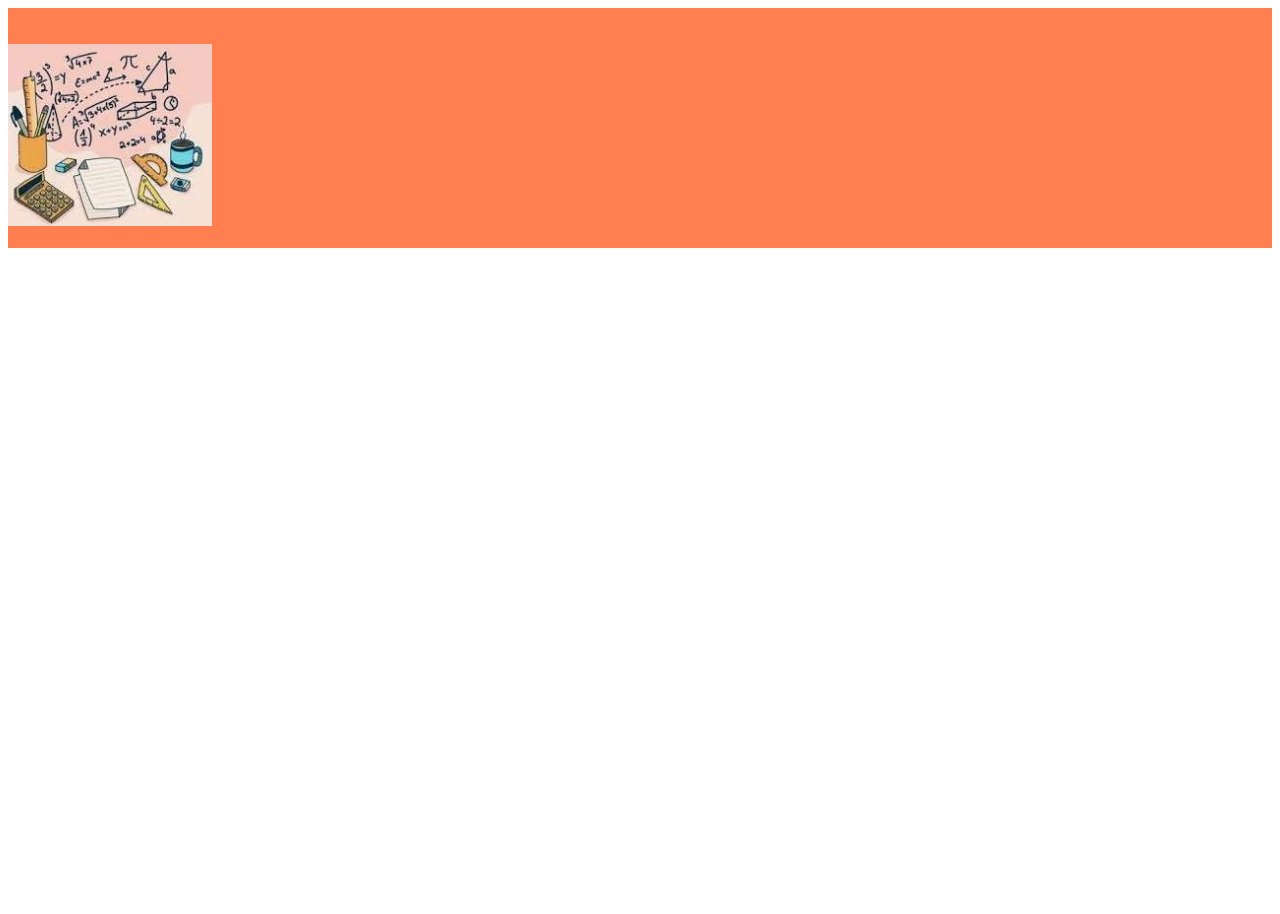
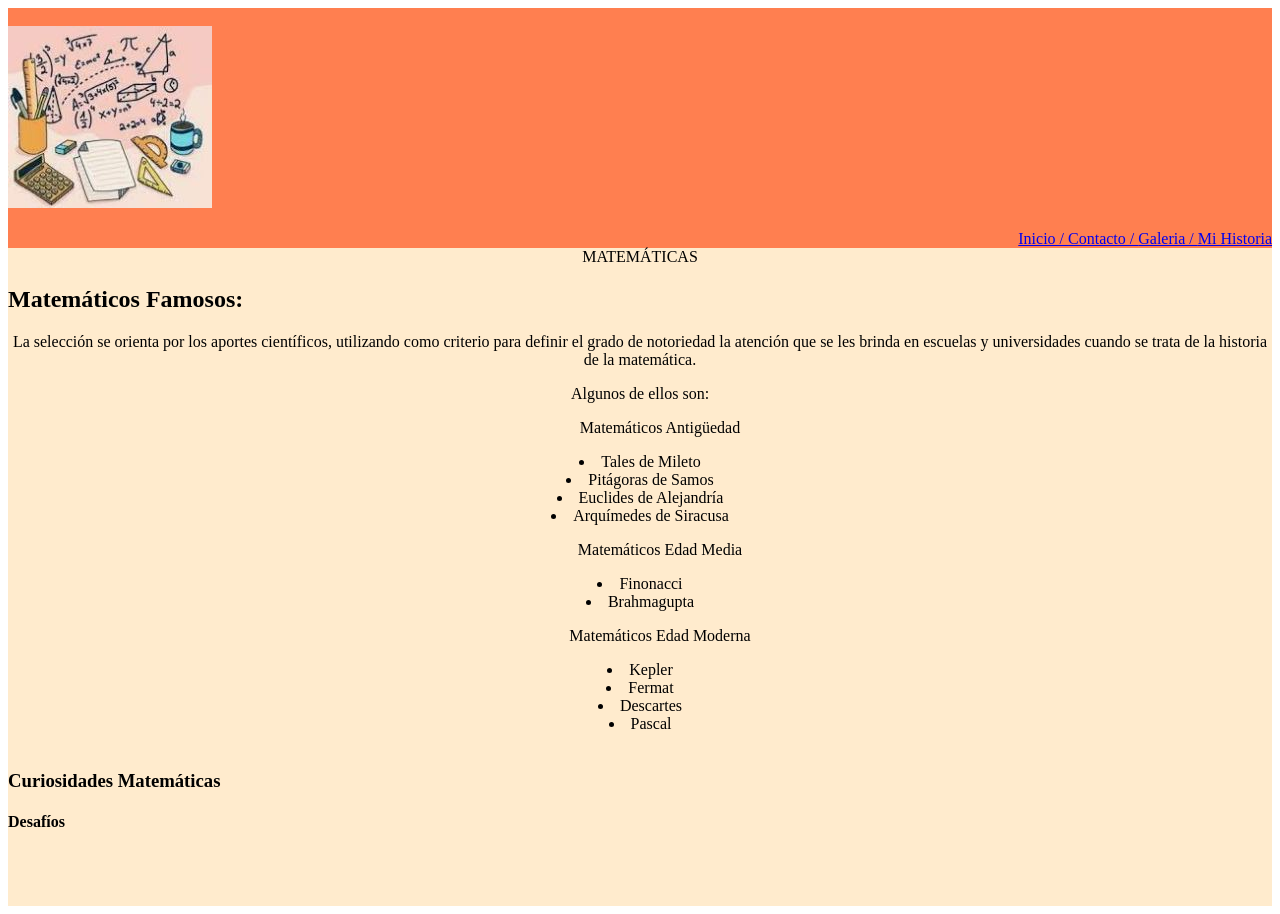
Before and after one commit to mng21/Pagina_Web, a plain HTML site: page Página_Web/inicio.html in a window 1280 px wide. Before the commit the page ends 800 px from the top, so only its background shows below. Drawn offline with Linux system fonts and the light colour scheme.

Commit message:
subo archivo inicio con nuevas modificaciones y un  error que no detecto

```diff
--- a/Página_Web/inicio.html
+++ b/Página_Web/inicio.html
@@ -1,21 +1,60 @@
 <!DOCTYPE html>
 <html lang="es">
+
 <head>
     <meta charset="UTF-8">
     <meta http-equiv="X-UA-Compatible" content="IE=edge">
     <meta name="viewport" content="width=device-width, initial-scale=1.0">
     <title>Matemáticas</title>
 </head>
+
 <body>
-<header style="background-color: coral;">
-    <br>
-    <br>
-    <img src="matemática_header.JPG" alt="Imagen de presentación" >
-    <br>
-    <br>
+    <header style="background-color: coral;">
+        <br>
+        <img src="matemática_header.JPG" alt="Imagen de presentación">
+        <br>
+        <br>
+
+        <nav align="right">
+            <a href="#"> Inicio / </a>
+            <a href="Contacto"> Contacto / </a>
+            <a href="https://ar.pinterest.com/search/pins/?q=imagenes%20de%20matematica&rs=typed&term_meta[]=imagenes%7Ctyped&term_meta[]=de%7Ctyped&term_meta[]=matematica%7Ctyped"
+                target="_blank"> Galeria / </a>
+            <a href="Mi Historia"> Mi Historia</a>
+        </nav>
+    </header>
+
+    <main style="background-color: blanchedalmond;>
 
 
-</header>
 
-</body>
+        <h1 align="center"> MATEMÁTICAS </h1>
+        <h2 align="left">Matemáticos Famosos:</h2>
+        <p>La selección se orienta por los aportes científicos, utilizando como criterio para definir el grado de
+            notoriedad la atención que se les brinda en escuelas y universidades cuando se trata de la historia de la
+            matemática. </p>
+        <p> Algunos de ellos son:</p>
+        <ol>Matemáticos Antigüedad</ol>
+        <li>Tales de Mileto</li>
+        <li>Pitágoras de Samos</li>
+        <li>Euclides de Alejandría</li>
+        <li>Arquímedes de Siracusa</li>
+        <ol>Matemáticos Edad Media</ol>
+        <li>Finonacci</li>
+        <li>Brahmagupta</li>
+        <ol>Matemáticos Edad Moderna</ol>
+        <li>Kepler</li>
+        <li>Fermat</li>
+        <li>Descartes</li>
+        <li>Pascal</li>
+        <br>
+        <h3 align="left"> Curiosidades Matemáticas </h3>
+        <h4 align="left"> Desafíos </h4>
+        <br>
+        <br>
+        <br>
+
+        </section>
+    </main>
+
 </html>
```
